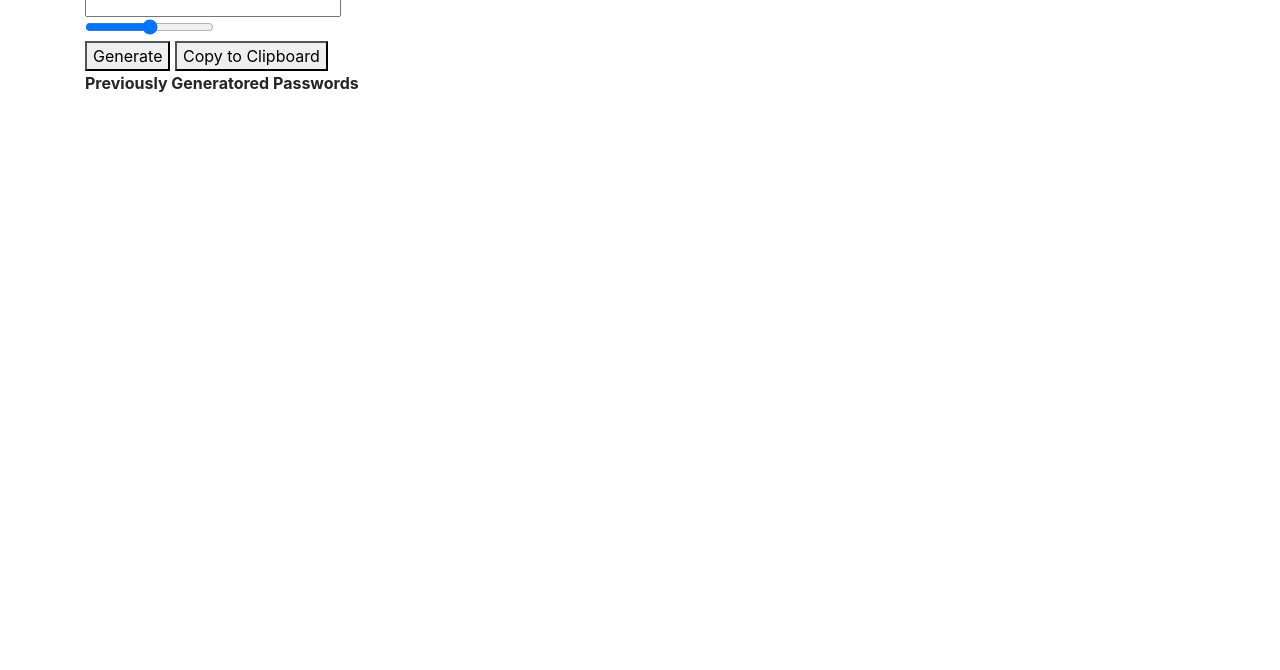
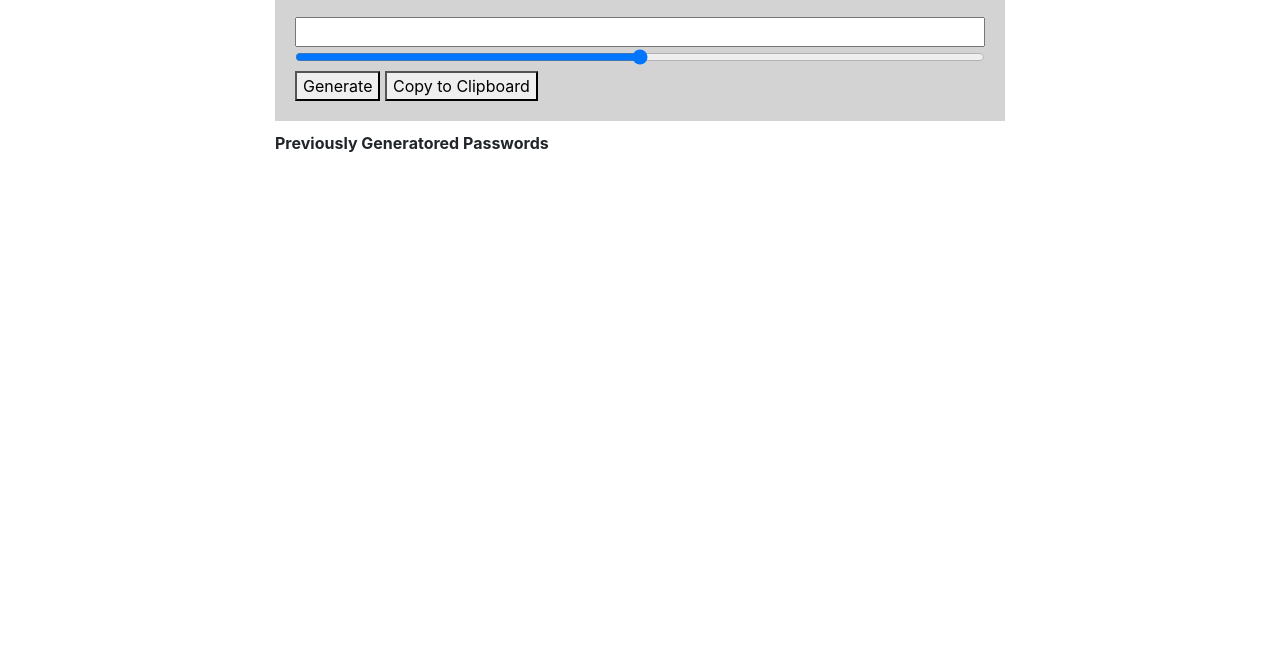
Before and after one commit to iamgobiet/Password_Generator, a plain HTML site: page index.html in a window 1280 px wide. Shown: the part 130-800 px from the top of the page. Drawn offline with nearby package versions, Linux system fonts and the light colour scheme.

Commit message:
added js

```diff
--- a/index.html
+++ b/index.html
@@ -17,7 +17,7 @@
 
     <div class="container">
         <div class="row">
-            <div class="col-lg-8 col-sm-12">
+            <div class="col-lg-8 col-sm-12 mx-auto">
                 <div class="content">
                     <h4>Password Generator</h4>
                     <br />
@@ -25,7 +25,7 @@
                     <br />
                     <input type="range" min="0" max="50" name="slider" id="slider">
                     <br />
-                    <button onclick="">Generate</button>
+                    <button onclick="generate()">Generate</button>
                     <button onclick="">Copy to Clipboard</button>
                     <div id="Length"></div>
                 </div>
--- a/style.css
+++ b/style.css
@@ -0,0 +1,15 @@
+.content{
+    margin-top: 10px;
+    margin-bottom: 10px;
+    background-color: lightgrey;
+    padding: 20px;
+    width: 100%;
+}
+
+#display {
+    width: 100%;
+}
+
+#slider {
+    width: 100%;
+}
```
Also changed, not shown: script.js (+14 -0 lines).
